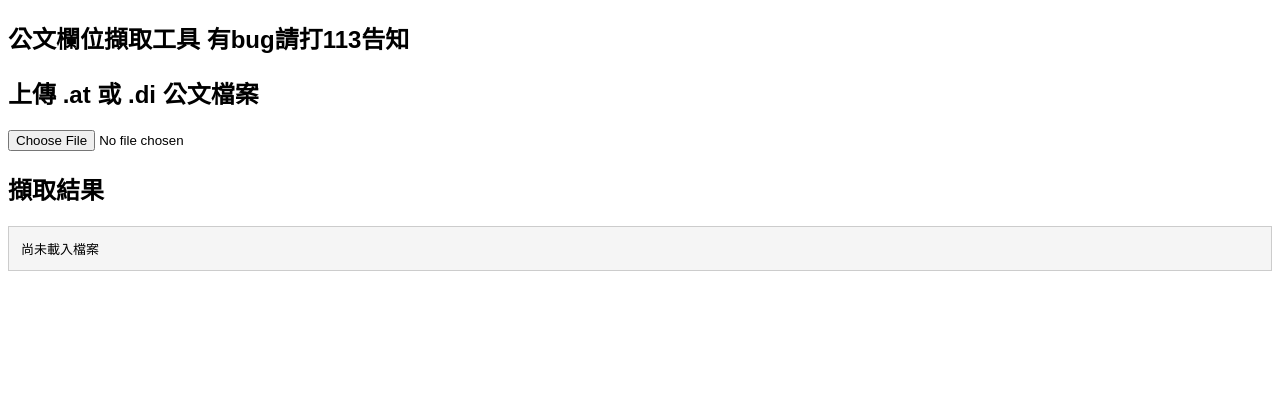
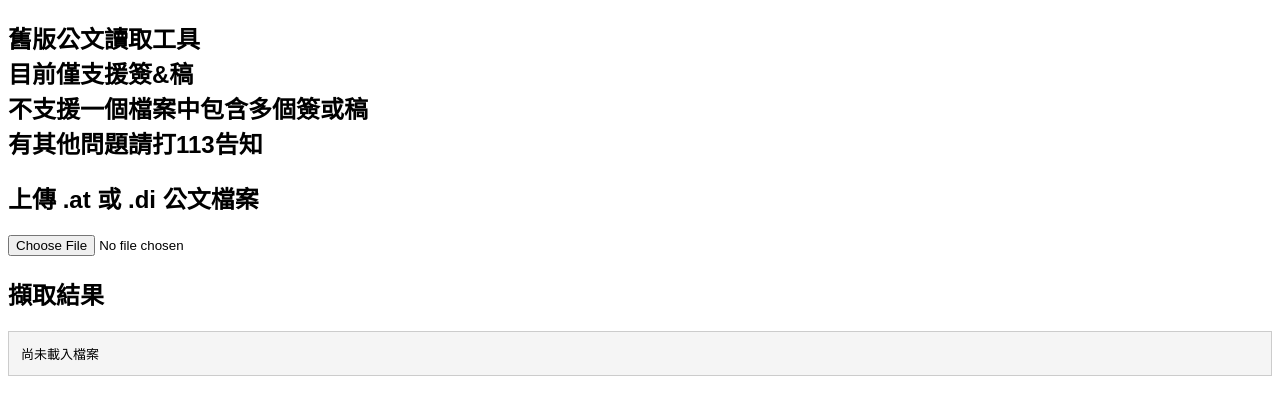
Before and after one commit to kyo76312/atanddi, a plain HTML site: page index.html in a window 1280 px wide. Drawn offline with Linux system fonts and the light colour scheme.

Commit message:
Add files via upload

```diff
--- a/index.html
+++ b/index.html
@@ -2,7 +2,7 @@
 <html lang="zh-TW">
 <head>
 <meta charset="UTF-8">
-<title>公文欄位擷取工具（AT / DI）</title>
+<title>舊版公文讀取工具（AT / DI）</title>
 <style>
   body {
     font-family: "Noto Sans TC", "Microsoft JhengHei", sans-serif;
@@ -17,7 +17,10 @@
 </head>
 <body>
 
-<h2>公文欄位擷取工具  有bug請打113告知</h2>
+<h2>舊版公文讀取工具 <br>
+目前僅支援簽&稿<br>
+不支援一個檔案中包含多個簽或稿<br>
+  有其他問題請打113告知</h2>
 <h2>上傳 .at 或 .di 公文檔案</h2>
 <input type="file" id="fileInput" accept=".at,.di,.xml" />
 
```
